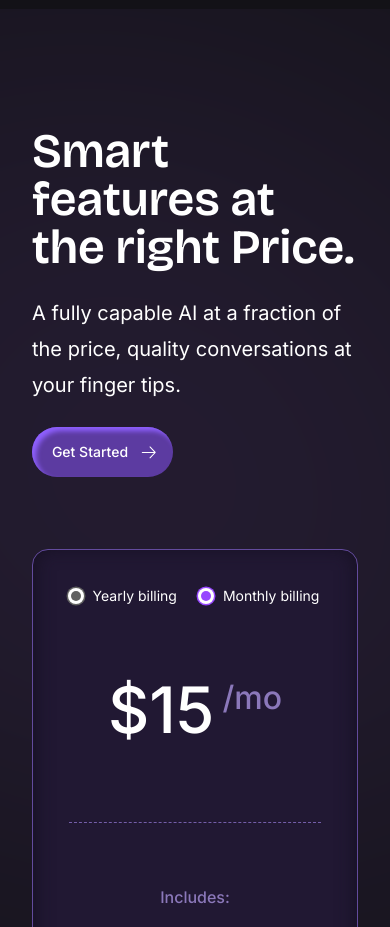
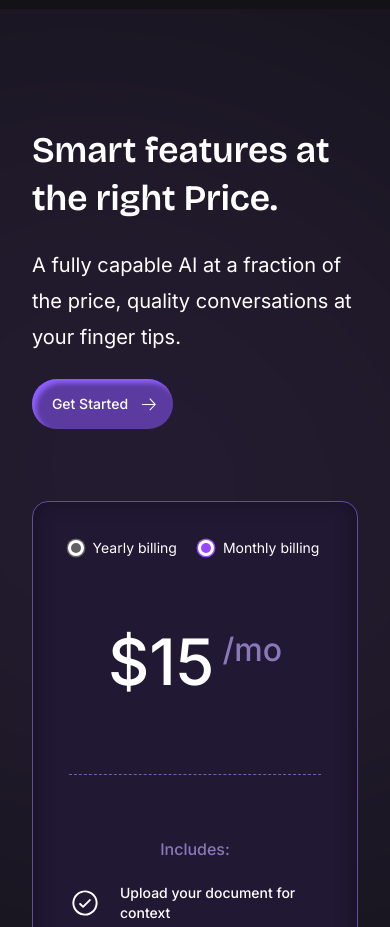
Before and after one commit to mashami/pagebot.ai, a Next.js app: page / in a window 390 px wide. Shown: the part 3800-4727 px from the top of the page. Built offline with nearby package versions, Linux system fonts and the light colour scheme.

Commit message:
fixed: changes on the about section

```diff
--- a/src/components/HomeSections /PriceSection/PriceSection.tsx
+++ b/src/components/HomeSections /PriceSection/PriceSection.tsx
@@ -28,7 +28,7 @@ const PriceSection = () => {
 
       <div className="md:container px-8 md:pt-[211px] md:pb-[150px] py-[118px] grid md:grid-cols-2 grid-cols-1 gap-[72px] z-20 relative">
         <div className="space-y-6 select-none">
-          <h2 className="text-white text-[48px] font-bricolage_Grotesque font-semibold leading-[48px]">
+          <h2 className="text-white md:text-[48px] text-[36px] font-bricolage_Grotesque font-semibold leading-[48px]">
             Smart features at the right Price.
           </h2>
           <p className="text-[20px] text-white font-normal leading-9">
```
